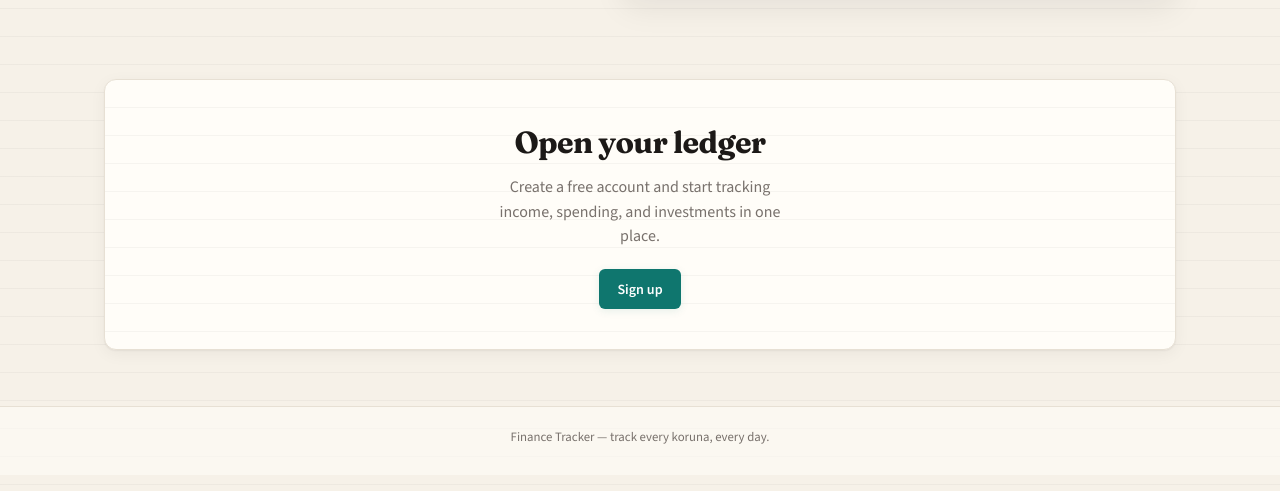
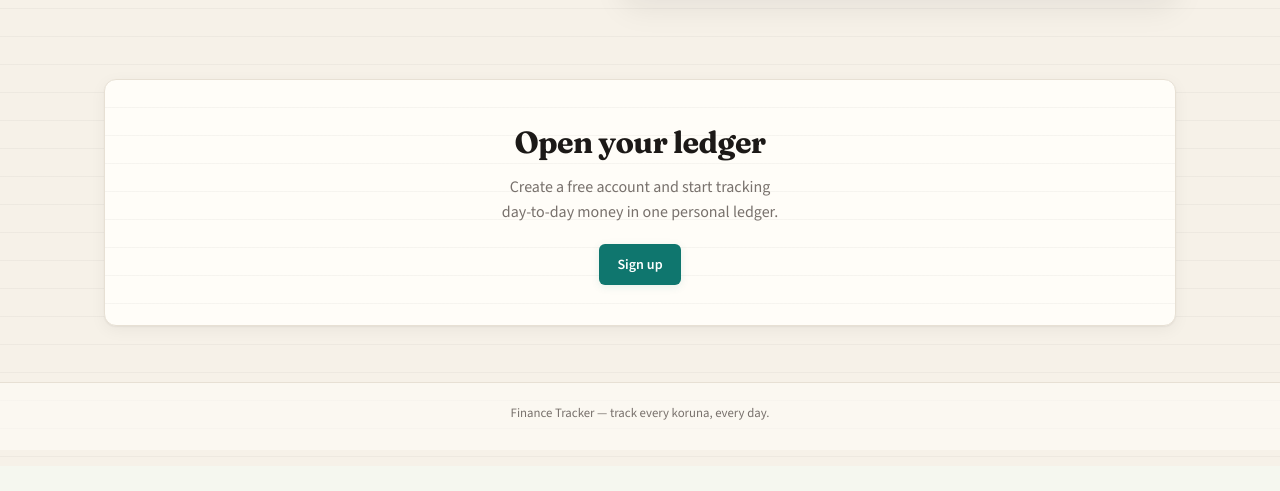
Before and after one commit to petkov93/finance-tracker, a Django app: page / in a window 1280 px wide. Shown: the part 1811-2302 px from the top of the page. After the commit the page ends 2268 px from the top, so only its background shows below. Run offline with Django 5.2, Linux system fonts and the light colour scheme.

Commit message:
Keep investments copy in the landing hero only.
Tighten landing HTTP tests for Display conversion copy and anonymous dashboard login.

Co-authored-by: Cursor <cursoragent@cursor.com>

```diff
--- a/financetracker/templates/financetracker/landing.html
+++ b/financetracker/templates/financetracker/landing.html
@@ -1,7 +1,7 @@
 {% extends "financetracker/base.html" %}
 {% load static %}
 
-{% block title %}Finance Tracker — Income, spending, and investments in one place{% endblock %}
+{% block title %}Finance Tracker — Your personal ledger{% endblock %}
 {% block body_class %} landing{% endblock %}
 
 {% block content %}
@@ -108,7 +108,7 @@
     <div class="landing-cta-inner">
       <h2 id="landing-cta-title" class="landing-cta-title">Open your ledger</h2>
       <p class="landing-cta-text">
-        Create a free account and start tracking income, spending, and investments in one place.
+        Create a free account and start tracking day-to-day money in one personal ledger.
       </p>
       <a href="{% url 'register' %}" class="btn btn-primary">Sign up</a>
     </div>
```
Also changed, not shown: financetracker/tests/test_views_landing.py (+6 -1 lines).
